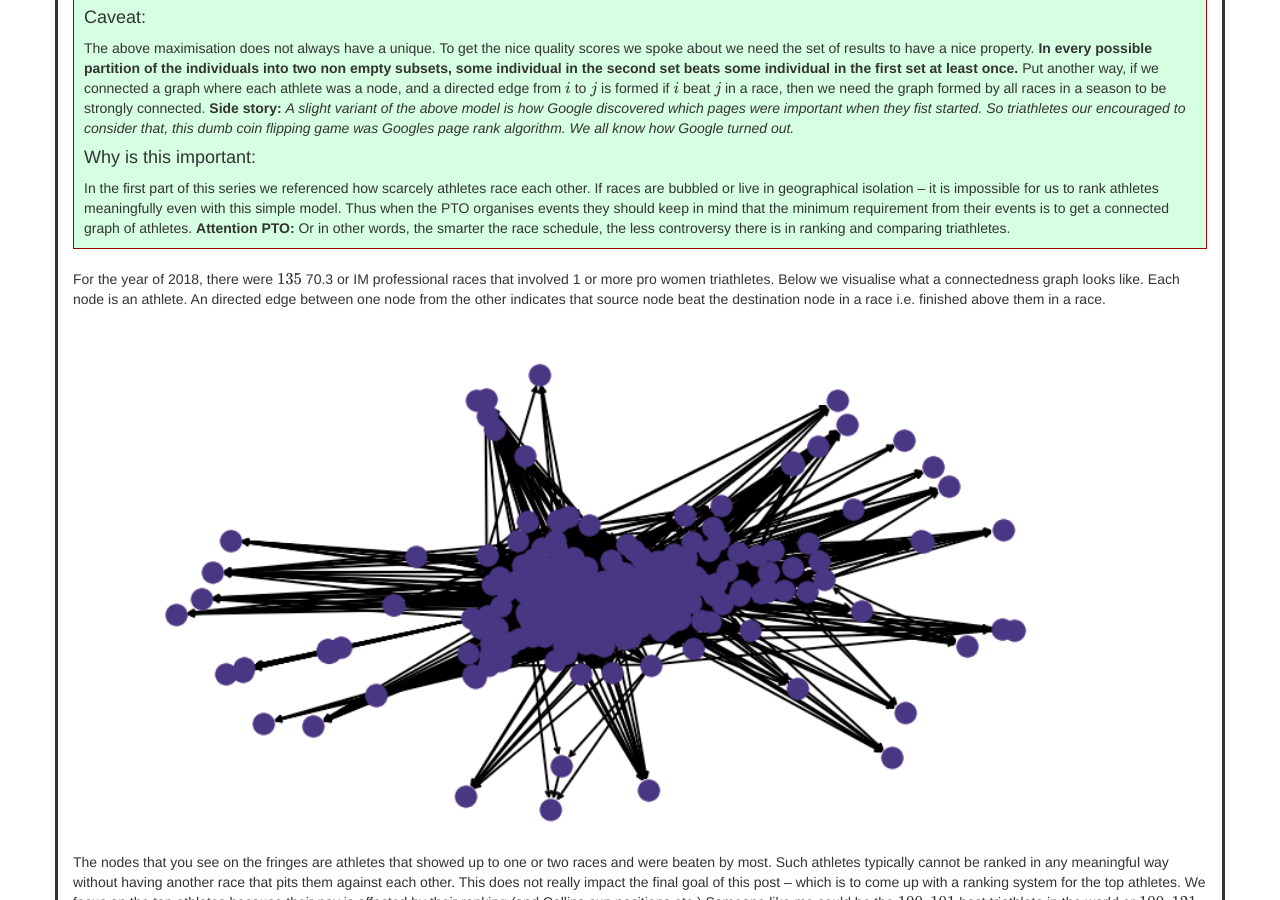
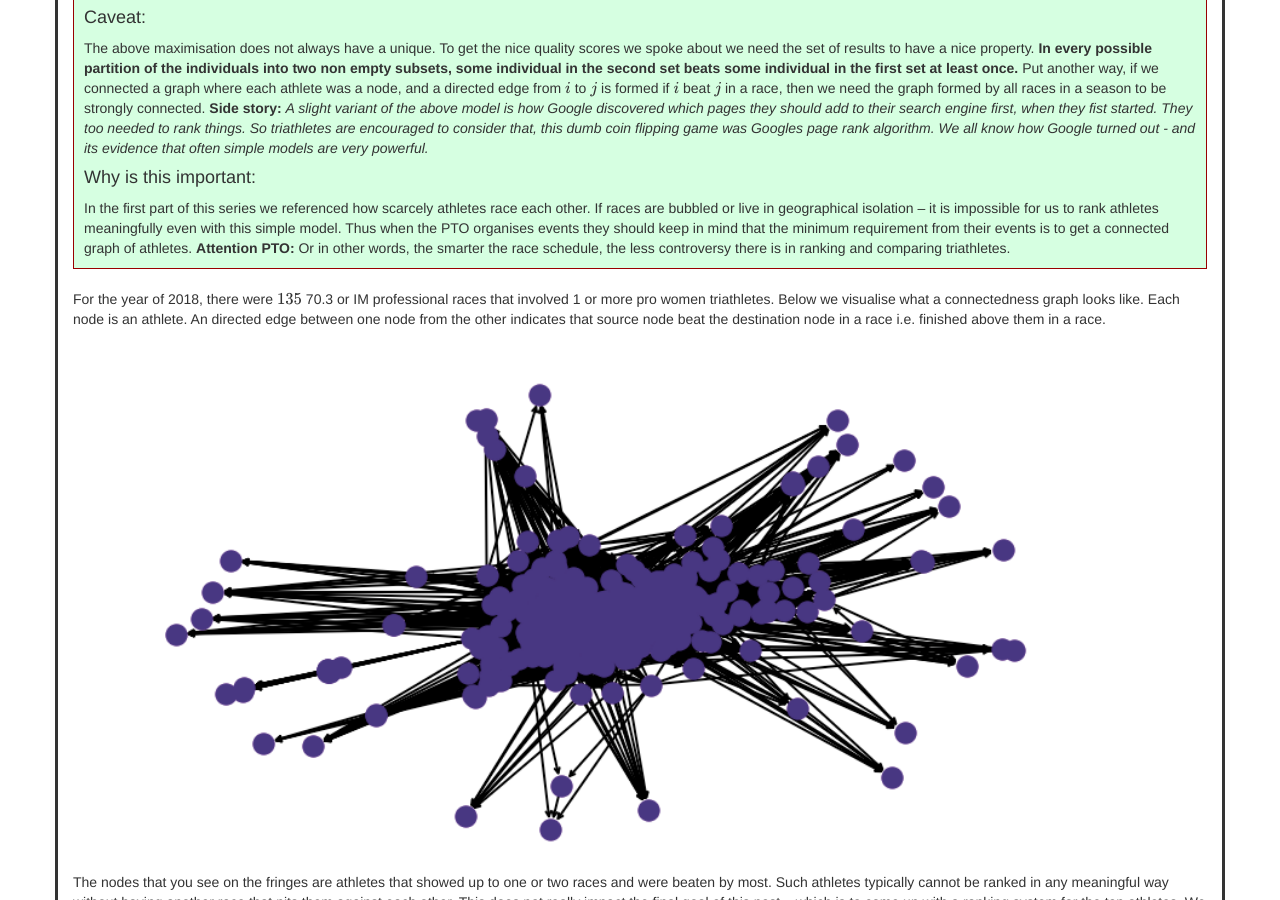
Before and after one commit to abiswas3/sportsMaths, a plain HTML site: page Competition/index.html in a window 1280 px wide. Shown: the part 1205-2105 px from the top of the page. Drawn offline with Linux system fonts and the light colour scheme.

```diff
--- a/Competition/index.html
+++ b/Competition/index.html
@@ -62,7 +62,7 @@
 <h4>
 Caveat:
 </h4>
-<p>The above maximisation does not always have a unique. To get the nice quality scores we spoke about we need the set of results to have a nice property. <strong>In every possible partition of the individuals into two non empty subsets, some individual in the second set beats some individual in the first set at least once.</strong> Put another way, if we connected a graph where each athlete was a node, and a directed edge from <span class="math inline">\(i\)</span> to <span class="math inline">\(j\)</span> is formed if <span class="math inline">\(i\)</span> beat <span class="math inline">\(j\)</span> in a race, then we need the graph formed by all races in a season to be strongly connected. <strong>Side story:</strong> <em>A slight variant of the above model is how Google discovered which pages were important when they fist started. So triathletes our encouraged to consider that, this dumb coin flipping game was Googles page rank algorithm. We all know how Google turned out.</em></p>
+<p>The above maximisation does not always have a unique. To get the nice quality scores we spoke about we need the set of results to have a nice property. <strong>In every possible partition of the individuals into two non empty subsets, some individual in the second set beats some individual in the first set at least once.</strong> Put another way, if we connected a graph where each athlete was a node, and a directed edge from <span class="math inline">\(i\)</span> to <span class="math inline">\(j\)</span> is formed if <span class="math inline">\(i\)</span> beat <span class="math inline">\(j\)</span> in a race, then we need the graph formed by all races in a season to be strongly connected. <strong>Side story:</strong> <em>A slight variant of the above model is how Google discovered which pages they should add to their search engine first, when they fist started. They too needed to rank things. So triathletes are encouraged to consider that, this dumb coin flipping game was Googles page rank algorithm. We all know how Google turned out - and its evidence that often simple models are very powerful.</em></p>
 <h4>
 Why is this important:
 </h4>
```
Also changed, not shown: 1 other file.
